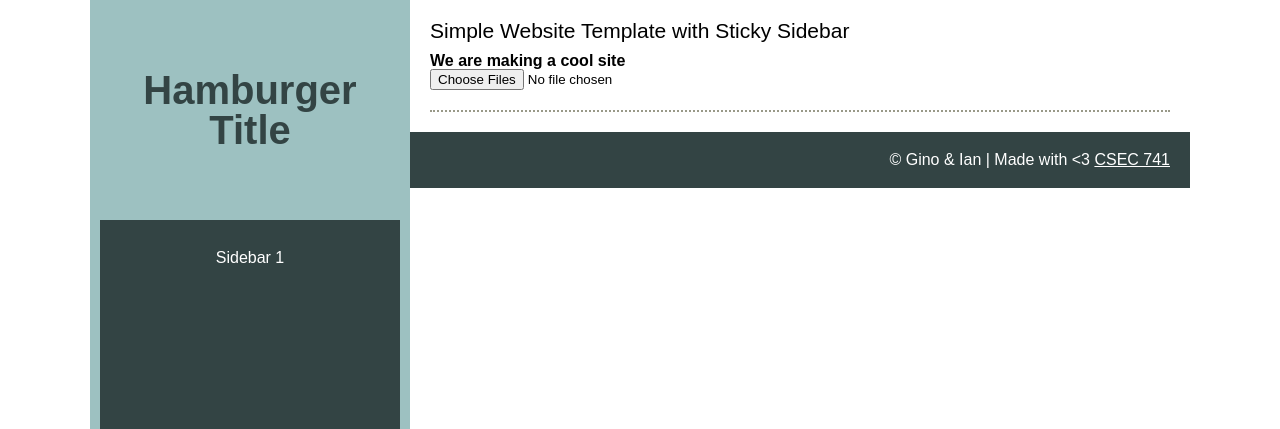
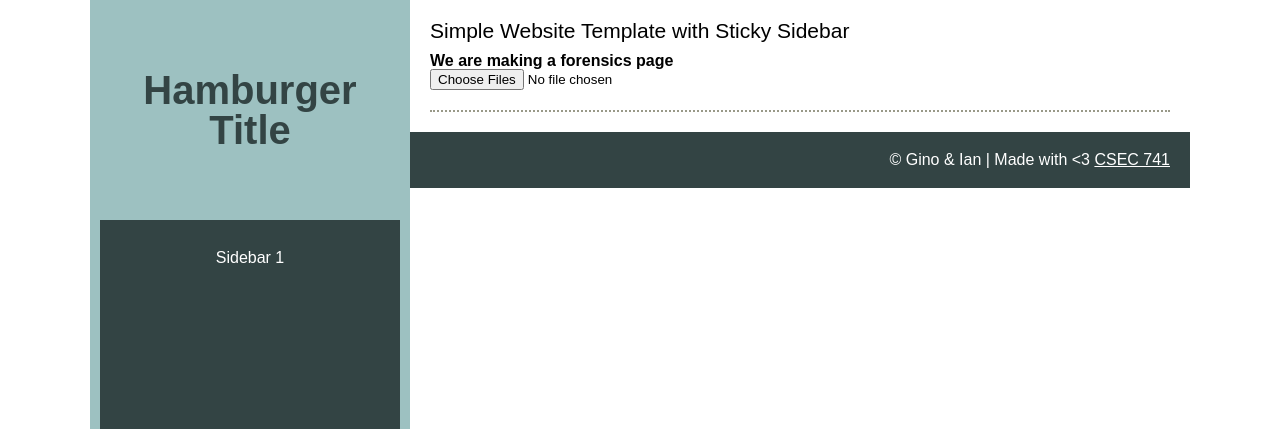
Before and after one commit to catmeum/SIMP, a Flask app: page / in a window 1280 px wide. Shown: the part 60-489 px from the top of the page. Run offline with Flask 2, Linux system fonts and the light colour scheme.

Commit message:
Messed with index.html a bit

```diff
--- a/package.json
+++ b/package.json
@@ -1,7 +1,7 @@
 {
   "name": "ian_webpack",
   "version": "1.0.0",
-  "description": "Cool ian things",
+  "description": "Forensics Project",
   "main": "index.js",
   "scripts": {
     "test": "echo \"Error: no test specified\" && exit 1"
--- a/templates/index.html
+++ b/templates/index.html
@@ -45,7 +45,7 @@
 	<div id="sidebar">
 		<div id="stickThis">
 			<div id="sidebarContent">
-				<!-- Hamburger menu here. This will have to be replaced with a div or something. -->
+				<!-- Hamburger menu here. This will have to be replaced with a div or something for the filter optiosn. -->
 				<a id="logo" href="https://html5-templates.com/">Hamburger Title</a>
 				<aside>
 					<div>Sidebar 1</div>
@@ -66,9 +66,12 @@
 			<main>
 				<article>
 					<h2>Simple Website Template with Sticky Sidebar</h2>
-					<p><strong>We are making a cool site</strong></p>
+					<p><strong>We are making a forensics page</strong></p>
 					<input type="file" id="files" name="files[]" multiple/>
 					<output id="list"></output>
+					<div>
+
+					</div>
                 </article>
 			</main>
 			<footer>
```
Also changed, not shown: requirements.txt (+1 -93 lines).
